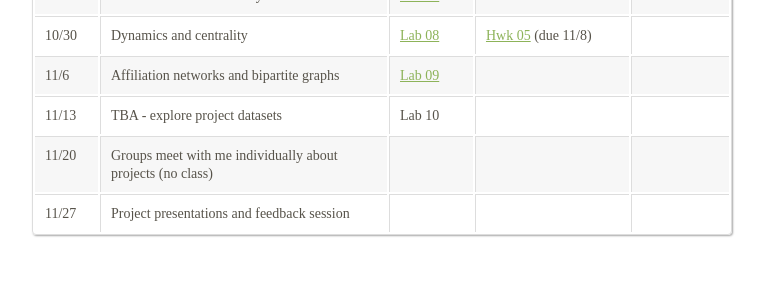
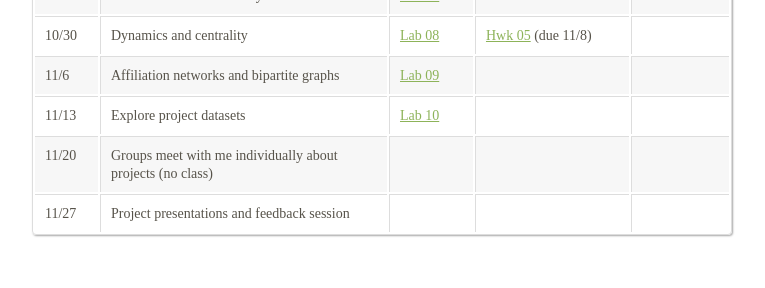
Before and after one commit to dfeehan/dfeehan.github.io, a Jekyll site: the page teaching/2017fa_ls88.html, which Jekyll copies as it is, in a window 1280 px wide. Shown: the part 1218-1506 px from the top of the page, without its empty margins (258-1023 px from the left). Built offline with Jekyll 4.4.1, drawn with Linux system fonts in a browser that asks for light colours.

Commit message:
added lab 10

```diff
--- a/teaching/2017fa_ls88.html
+++ b/teaching/2017fa_ls88.html
@@ -450,8 +450,8 @@ Course control number: <strong>46819</strong></p>
 </tr>
 <tr class="even">
 <td>11/13</td>
-<td>TBA - explore project datasets</td>
-<td>Lab 10</td>
+<td>Explore project datasets</td>
+<td><a href="http://datahub.berkeley.edu/user-redirect/interact?account=data-8&amp;repo=social-networks-connector&amp;branch=gh-pages&amp;path=lab10/lab10.ipynb">Lab 10</a></td>
 <td></td>
 <td></td>
 </tr>
```
